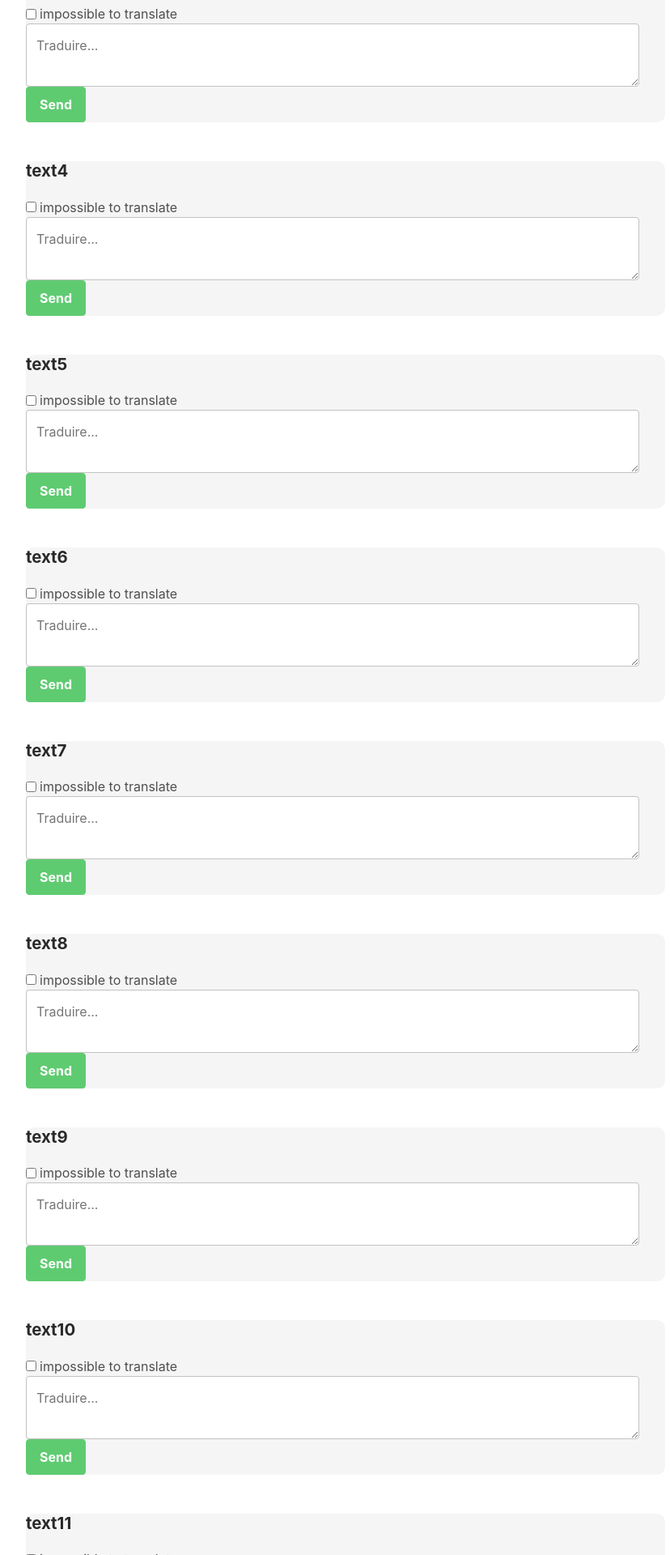
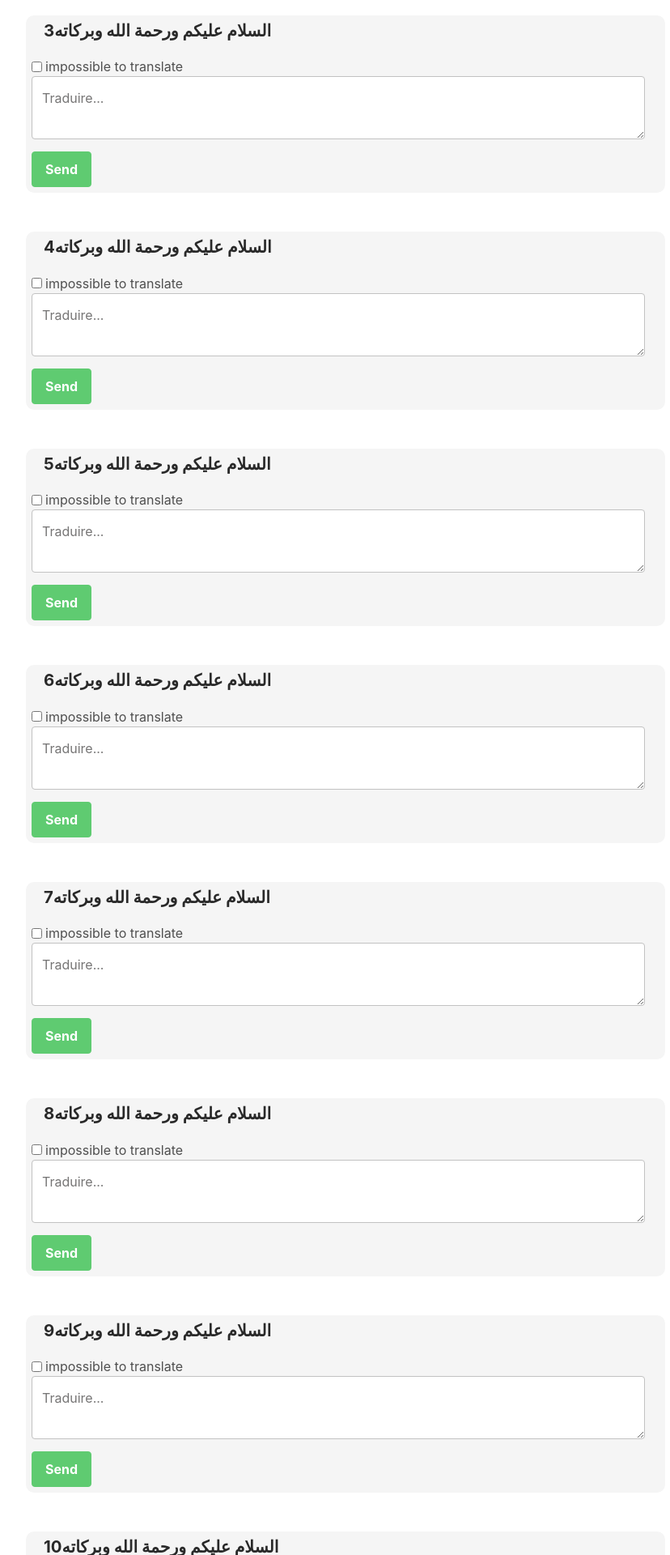
Before and after one commit to lsekkai/test3, a Flask app: page /traduction in a window 1280 px wide. Shown: the part 801-2721 px from the top of the page at 81% size, without its empty margins (333-1161 px from the left). Run offline with Flask 2, Linux system fonts and the light colour scheme; data comes from the database, SQL or seed files in the repository; some libraries are stand-ins or nearby versions.

Commit message:
update front-end

```diff
--- a/app/templates/traductions.html
+++ b/app/templates/traductions.html
@@ -18,7 +18,7 @@
 
 <body>
 
-    <header class="header ">
+    <div class="header " >
 
 		<div class="link-back">
 			<div class="card " style="margin-right:10px;">
@@ -35,7 +35,7 @@
 			<i class="fas fa-star" style="color: black;"></i><a role="text" href="{{ url_for('score') }}" >  Score</a><br/>
 			<i class="fa fa-sign-out" style="color: black;"></i><a role="text" href="{{ url_for('logout') }}" >  Logout</a><br/>
 		</div>
-    </header>
+    </div>
 
     <div class="main-wrapper">
 	    <section class="cta-section theme-bg-light py-5">
@@ -60,17 +60,18 @@
 
 				    <div class="media">
 
-					    <div class="media-body">
+					    <div class="media-body" style="padding:7px;">
 
-							<h3 class="title mb-1">{{ traduction.src }}</h3>
+							<h3 class="title mb-1" style="margin-left:15px;">{{ traduction.src }}</h3>
 								<form id="comment-form{{traduction.id}}" class="signup-form form-inline pt-3" action="{{ url_for('traduction',id_traduction=traduction.id)}}" method="POST">
 									<div class="form-check">
 										<input type="checkbox" name="issue{{traduction.id}}" class="form-check-input" id="issue{{traduction.id}}">
-										<label class="form-check-label" for="exampleCheck{{traduction.id}}">impossible to translate</label>
+										<label class="form-check-label" form="exampleCheck{{traduction.id}}">impossible to translate</label>
 									</div>
-									<div class="form-group">
+									<div class="form-group" style="margin-bottom:15px;" >
 										<textarea  name="translation{{traduction.id}}" id="traduction{{traduction.id}}" cols="70%" form="comment-form{{traduction.id}}" class=" form-control mr-md-1 semail " placeholder="Traduire..."></textarea>
 									</div>
+									<br/>
 									<button type="submit" class="btn btn-primary">Send</button>
 								</form>
 
--- a/run.py
+++ b/run.py
@@ -19,7 +19,7 @@ if not database_exists(DB_URI):
     with app.app_context():
         db.create_all()
         for i in range(1, 21):
-            db.session.add(Translation(src=f"text{i}"))
+            db.session.add(Translation(src=f"السلام عليكم ورحمة الله وبركاته{i}"))
         db.session.add(User(name="Djamel"))
         db.session.add(User(name="Yahya"))
         db.session.commit()
```
Also changed, not shown: app/templates/score.html (+4 -3 lines).
